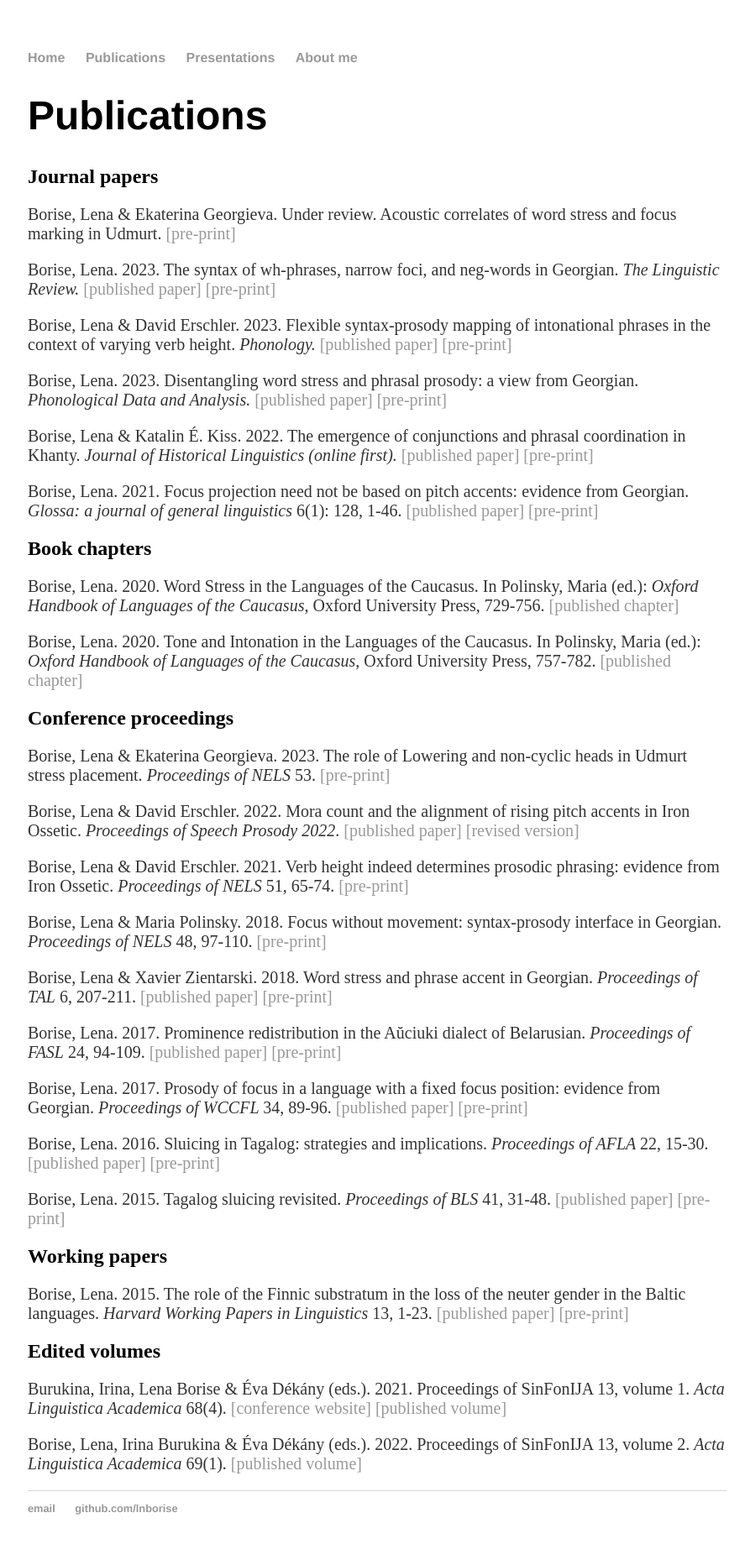
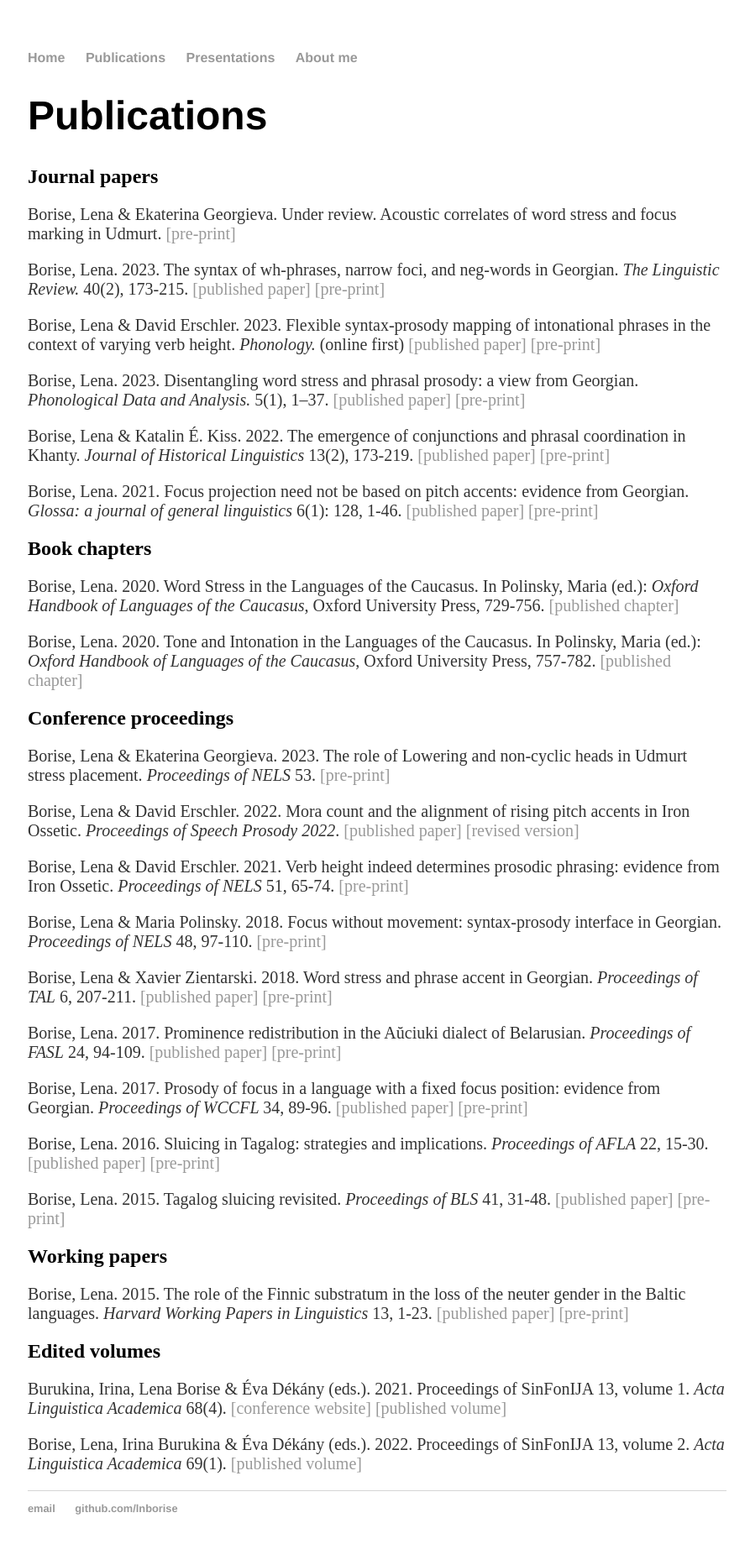
Before and after one commit to lnborise/lnborise.github.io, a Jekyll site: the page built from publications.html, in a window 1280 px wide. Shown: the whole page at 84% size, without its empty margins (191-1084 px from the left). Built offline with Jekyll 4.4.1, drawn with Linux system fonts in a browser that asks for light colours.

Commit message:
Update publications.html

```diff
--- a/publications.html
+++ b/publications.html
@@ -9,13 +9,13 @@
 
 	<p>Borise, Lena & Ekaterina Georgieva. Under review. Acoustic correlates of word stress and focus marking in Udmurt. <a href="https://lnborise.github.io/assets/BoriseGeorgieva_UdmurtStress.pdf"> [pre-print] </a> </p>
 
-	<p>Borise, Lena. 2023. The syntax of wh-phrases, narrow foci, and neg-words in Georgian. <i>The Linguistic Review.</i> <a href="https://www.degruyter.com/document/doi/10.1515/tlr-2023-2001/html">[published paper]</a> <a href="https://lnborise.github.io/assets/Borise_PreverbalGSyntax.pdf">[pre-print]</a> </p>
+	<p>Borise, Lena. 2023. The syntax of wh-phrases, narrow foci, and neg-words in Georgian. <i>The Linguistic Review.</i> 40(2), 173-215. <a href="https://www.degruyter.com/document/doi/10.1515/tlr-2023-2001/html">[published paper]</a> <a href="https://lnborise.github.io/assets/Borise_PreverbalGSyntax.pdf">[pre-print]</a> </p>
 
-	<p>Borise, Lena & David Erschler. 2023. Flexible syntax-prosody mapping of intonational phrases in the context of varying verb height. <i>Phonology.</i>  <a href="https://www.cambridge.org/core/journals/phonology/article/flexible-syntaxprosody-mapping-of-intonational-phrases-in-the-context-of-varying-verb-height/BC7670EE7EB29458A171730F99076D90?fbclid=IwAR1u2_t_kHBq6jtrtR04qYcMbx9iaOQ6LkMla9YSVrDLeYkW1ObJvGZjWok">[published paper]</a> <a href="https://lnborise.github.io/assets/BoriseErschler_Ossetic_6Jun22.pdf">[pre-print]</a> </p>
+	<p>Borise, Lena & David Erschler. 2023. Flexible syntax-prosody mapping of intonational phrases in the context of varying verb height. <i>Phonology.</i> (online first) <a href="https://www.cambridge.org/core/journals/phonology/article/flexible-syntaxprosody-mapping-of-intonational-phrases-in-the-context-of-varying-verb-height/BC7670EE7EB29458A171730F99076D90?fbclid=IwAR1u2_t_kHBq6jtrtR04qYcMbx9iaOQ6LkMla9YSVrDLeYkW1ObJvGZjWok">[published paper]</a> <a href="https://lnborise.github.io/assets/BoriseErschler_Ossetic_6Jun22.pdf">[pre-print]</a> </p>
 
-	<p>Borise, Lena. 2023. Disentangling word stress and phrasal prosody: a view from Georgian. <i>Phonological Data and Analysis.</i> <a href="https://phondata.org/index.php/pda/article/view/43">[published paper]</a> <a href="https://lnborise.github.io/assets/Borise_PDA_GeorgianStress.pdf">[pre-print]</a> </p>
+	<p>Borise, Lena. 2023. Disentangling word stress and phrasal prosody: a view from Georgian. <i>Phonological Data and Analysis.</i> 5(1), 1–37. <a href="https://phondata.org/index.php/pda/article/view/43">[published paper]</a> <a href="https://lnborise.github.io/assets/Borise_PDA_GeorgianStress.pdf">[pre-print]</a> </p>
 
-	<p>Borise, Lena & Katalin É. Kiss. 2022. The emergence of conjunctions and phrasal coordination in Khanty. <i>Journal of Historical Linguistics (online first). </i> <a href="https://www.jbe-platform.com/content/journals/10.1075/jhl.21016.kis">[published paper]</a> <a href="https://lnborise.github.io/assets/BoriseEKiss_Khanty_coordination.pdf">[pre-print]</a> </p>
+	<p>Borise, Lena & Katalin É. Kiss. 2022. The emergence of conjunctions and phrasal coordination in Khanty. <i>Journal of Historical Linguistics </i> 13(2), 173-219. <a href="https://www.jbe-platform.com/content/journals/10.1075/jhl.21016.kis">[published paper]</a> <a href="https://lnborise.github.io/assets/BoriseEKiss_Khanty_coordination.pdf">[pre-print]</a> </p>
 
 	<p>Borise, Lena. 2021. Focus projection need not be based on pitch accents: evidence from Georgian. <i>Glossa: a journal of general linguistics </i> 6(1): 128, 1-46. <a href="https://www.glossa-journal.org/article/id/5733/">[published paper]</a> <a href="https://lnborise.github.io/assets/Borise_FocProjection_final.pdf">[pre-print]</a> </p>
 
```
